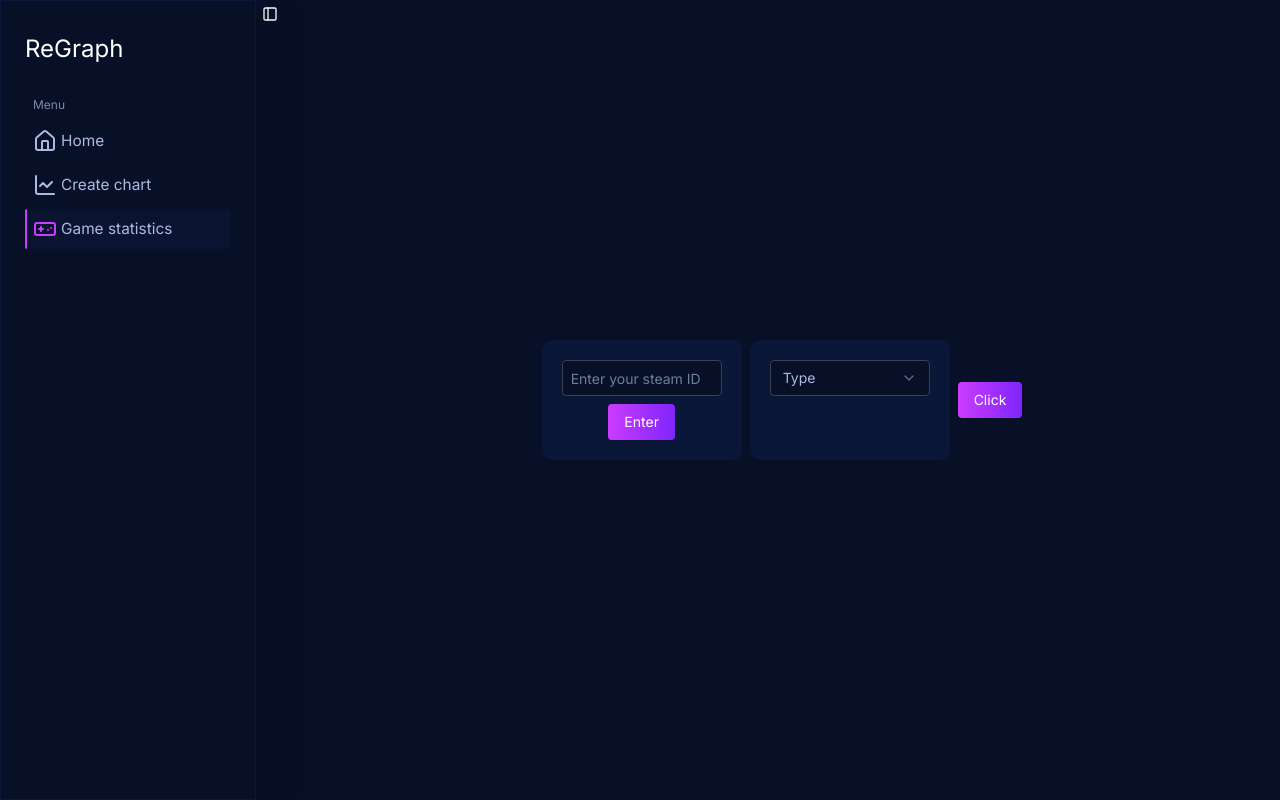
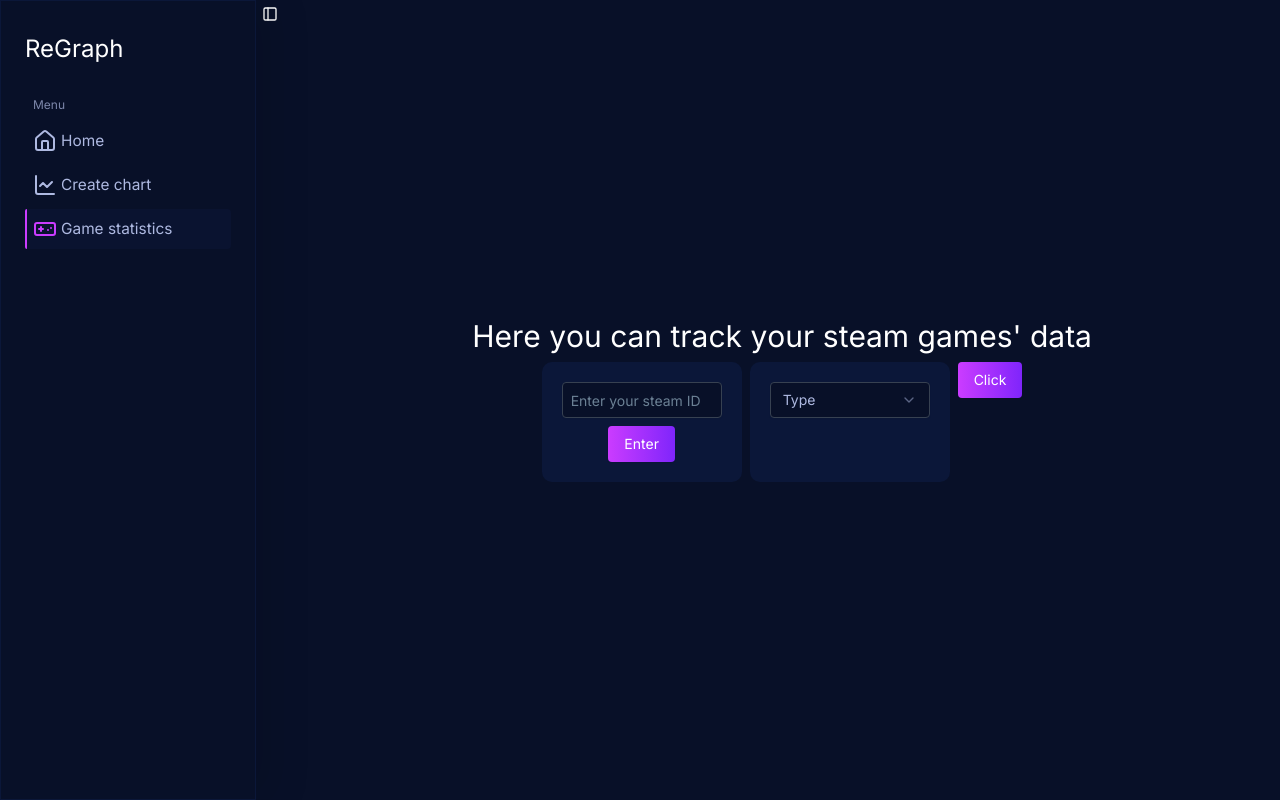
Before and after one commit to Nasrul1221/ReGraph, a React (Vite) app: page /gameStatistics in a window 1280 px wide. Built offline with nearby package versions, Linux system fonts and the light colour scheme.

Commit message:
Add loading state and Loader component to GameStatistics; refactor UI for better user experience

```diff
--- /dev/null
+++ b/src/components/ui/loader.jsx
@@ -0,0 +1,10 @@
+import React from 'react';
+
+export default function Loader() {
+  return (
+    <div className="flex flex-col items-center gap-y-2">
+      <p>Please wait a minute...</p>
+      <div className="border-[4px] border-l-transparent rounded-full w-[36px] h-[36px] animate-rotate"></div>
+    </div>
+  );
+}
--- a/src/pages/GameStatistics.jsx
+++ b/src/pages/GameStatistics.jsx
@@ -3,13 +3,20 @@ import UserNameSteamIdForm from '@/features/GameStatistics/userNameForm/componen
 import Dashboard from '@/features/GameStatistics/Dashboard/Dashboard';
 import UserSteamGameForm from '@/features/GameStatistics/userNameForm/components/userSteamGameForm';
 import AnimatedButton from '@/components/AnimatedButton';
+import Loader from '@/components/ui/loader';
 
 // JOTAI
 import { useAtom } from 'jotai';
 import { steamDataJotai } from '@/features/GameStatistics/stores/steamData.jotai';
 
+// Framer motion
+import { motion } from 'framer-motion';
+import { useState } from 'react';
+
 export default function GameStatistics() {
   const [steamData] = useAtom(steamDataJotai);
+  const [isActive, setIsActive] = useState(false);
+  const [load, setLoad] = useState(false);
 
   const handleClick = async () => {
     if (!steamData.steamID || !steamData.appID) {
@@ -18,24 +25,72 @@ export default function GameStatistics() {
     }
 
     try {
+      setLoad(true);
       const response = await fetch(
         `http://localhost:3000/steam/userstats?steamid=${steamData.steamID}&appid=${steamData.appID}`
       );
 
       const data = await response.json();
       console.log(data);
+      setIsActive((prev) => !prev);
+
+      setLoad(false);
     } catch (error) {
       console.error('Error: ' + error.message);
     }
   };
 
   return (
-    <section className="p-10 flex items-center m-auto gap-2">
-      <div className="flex gap-x-2">
-        <UserNameSteamIdForm />
-        <UserSteamGameForm />
-      </div>
-      <AnimatedButton onClick={handleClick}>Click</AnimatedButton>
-    </section>
+    <div className="flex m-auto">
+      {load ? (
+        <Loader />
+      ) : (
+        <div>
+          {isActive ? (
+            <Dashboard />
+          ) : (
+            <section className="p-10 flex flex-col items-center m-auto gap-2">
+              <motion.div variants={container} initial="hidden" animate="visible" className="flex">
+                {"Here you can track your steam games' data".split('').map((char, index) => (
+                  <motion.span key={index} variants={child} className="text-3xl">
+                    {char === ' ' ? '\u00A0' : char}
+                  </motion.span>
+                ))}
+              </motion.div>
+              <div className="flex gap-x-2">
+                <UserNameSteamIdForm />
+                <UserSteamGameForm />
+                <AnimatedButton onClick={handleClick}>Click</AnimatedButton>
+              </div>
+            </section>
+          )}
+        </div>
+      )}
+    </div>
   );
 }
+
+const container = {
+  hidden: { opacity: 0 },
+  visible: (i = 1) => ({
+    opacity: 1,
+    transition: {
+      staggerChildren: 0.04,
+      delayChildren: 0.1 * i,
+    },
+  }),
+};
+
+const child = {
+  hidden: {
+    opacity: 0,
+    y: -20,
+  },
+  visible: {
+    opacity: 1,
+    y: 0,
+    transition: {
+      duration: 0.3,
+    },
+  },
+};
--- a/src/pages/Home.jsx
+++ b/src/pages/Home.jsx
@@ -78,15 +78,13 @@ const container = {
 const child = {
   hidden: {
     opacity: 0,
-    y: 20,
+    y: -20,
   },
   visible: {
     opacity: 1,
     y: 0,
     transition: {
-      type: 'spring',
-      stiffness: 200,
-      damping: 8,
+      duration: 0.3,
     },
   },
 };
--- a/tailwind.config.js
+++ b/tailwind.config.js
@@ -1,3 +1,5 @@
+import { transform } from 'framer-motion';
+
 /** @type {import('tailwindcss').Config} */
 export default {
   darkMode: ['class'],
@@ -85,7 +87,8 @@ export default {
   		animation: {
   			'fade-in': 'fadeIn 1s ease-in-out forwards',
   			'move-from-left': 'moveFromLeft 1s ease-in-out forwards',
-  			blur: 'blur 1s ease-in-out forwards'
+  			'blur': 'blur 1s ease-in-out forwards',
+			'rotate': 'rotate 1s linear infinite'
   		},
   		keyframes: {
   			fadeIn: {
@@ -117,7 +120,15 @@ export default {
   					transform: 'translateX(0)',
   					filter: 'blur(0)'
   				}
-  			}
+  			},
+			rotate: {
+				'0%': {
+					transform: 'rotate(0deg)'
+				},
+				'100%': {
+					transform: 'rotate(360deg)'
+				}
+			}
   		},
   		borderRadius: {
   			lg: 'var(--radius)',
```
